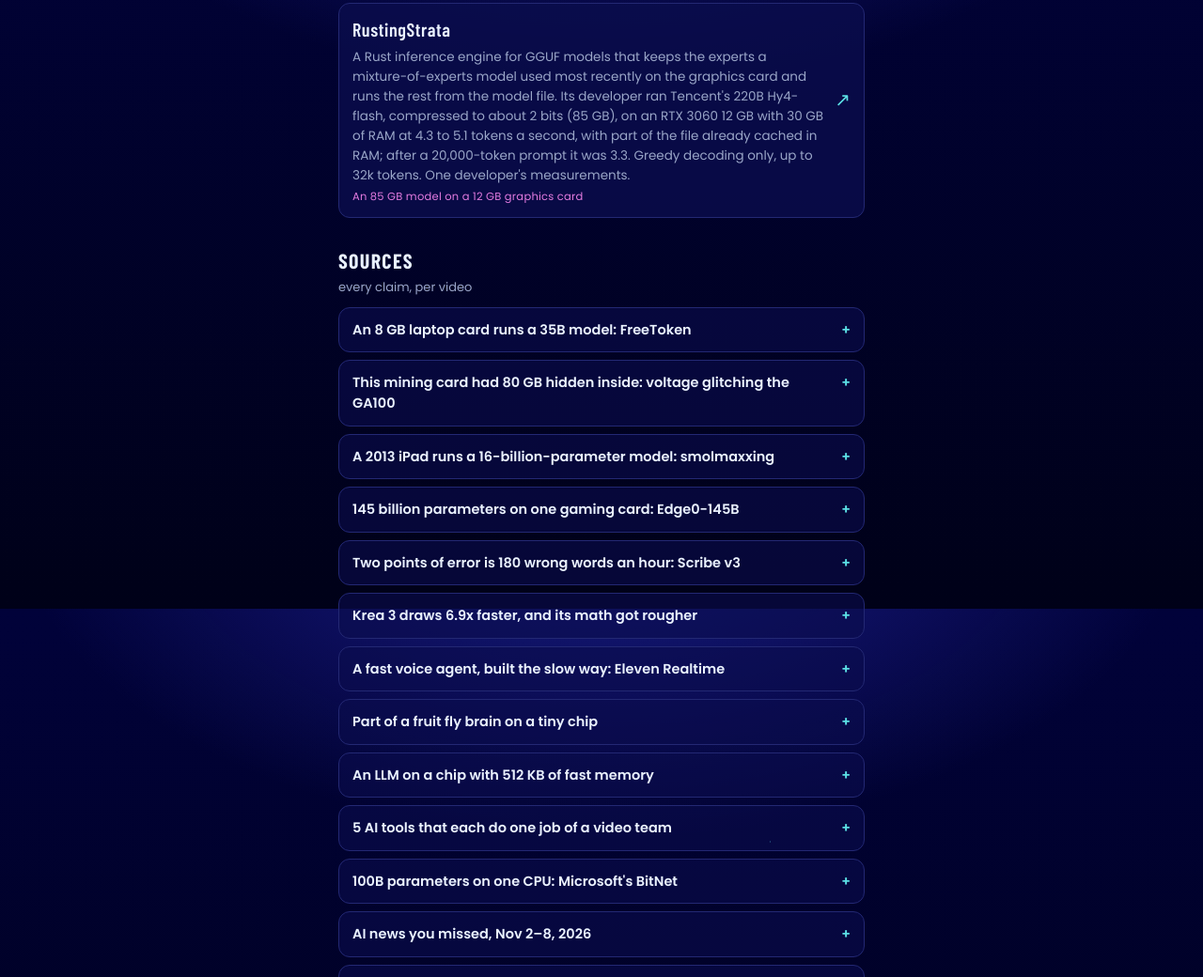
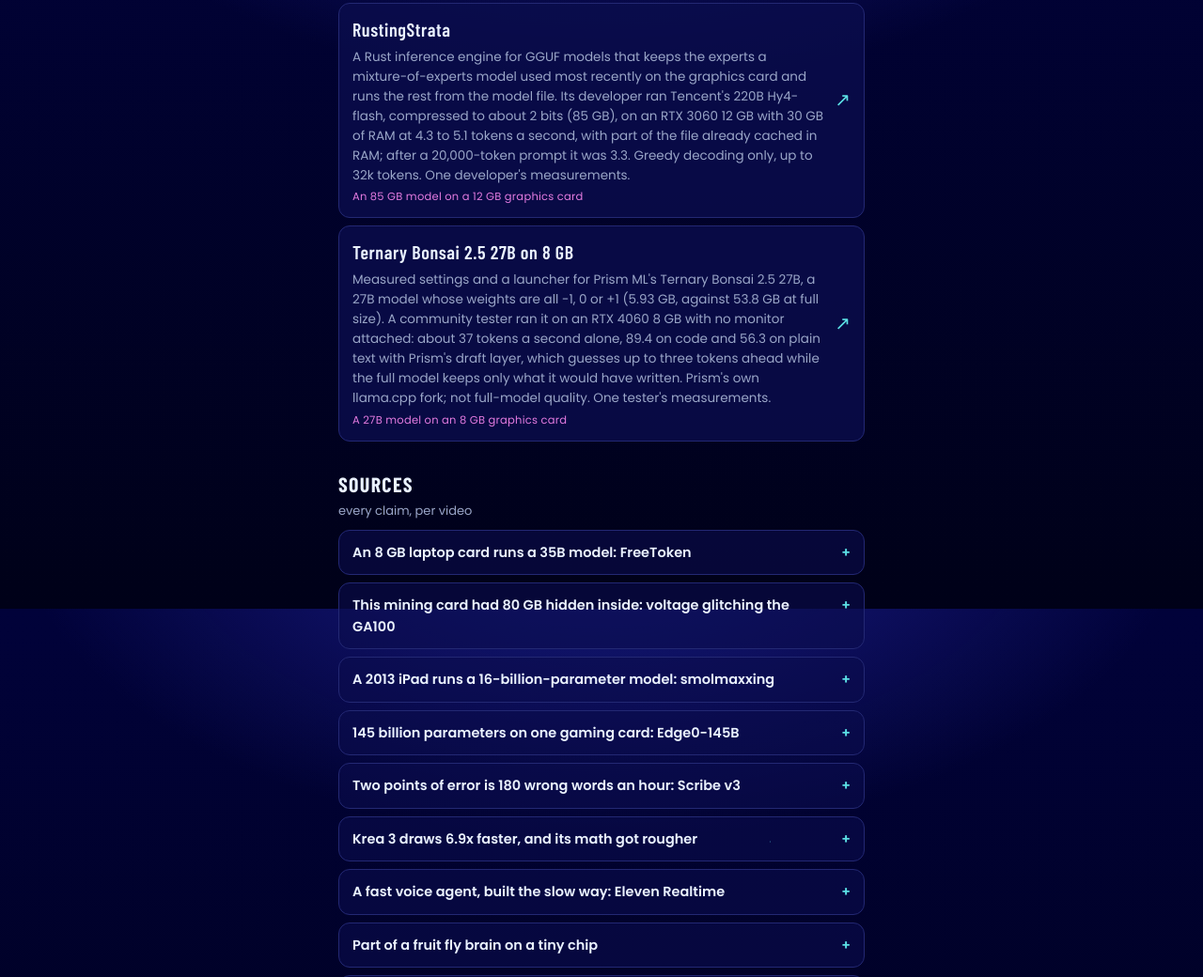
Before and after one commit to 90karatinsa/whileyousleptai, a plain HTML site: page index.html in a window 1280 px wide. Shown: the part 4152-5192 px from the top of the page at 94% size. Drawn offline with nearby package versions, Linux system fonts and the light colour scheme.

Commit message:
v20: Ternary Bonsai 2.5 27B on 8 GB

```diff
--- a/index.html
+++ b/index.html
@@ -143,6 +143,7 @@
       <li class="tool"><a href="https://github.com/ewhacc/tandem.cpp"><span class="name">tandem.cpp</span><span class="go" aria-hidden="true">↗</span><span class="what">An open-source llama.cpp patch set for mixture-of-experts models bigger than your GPU and your RAM: the most-used experts stay on the card, the rest come from RAM or the SSD. The developer ran the 763B DeepSeek-V4.1-Flash, heavily compressed, on a 16 GB graphics card with 64 GB of RAM at 9.4 tokens a second; the first token after a long prompt takes over a minute. One developer's measurements, one user at a time.</span><span class="from">A 763B model on a gaming PC</span></a></li>
       <li class="tool"><a href="https://github.com/dzaczek/phoneborg"><span class="name">PhoneBorg</span><span class="go" aria-hidden="true">↗</span><span class="what">An open-source (Apache-2.0) proof of concept that turns old Android phones into one llama.cpp cluster. Its "Big Brain" mode splits a model too large for any single phone across several phones, layer by layer. The developer ran a 30B mixture-of-experts model (13.8 GB) on two 12 GB phones at about 2.6 tokens a second; five phones were slower (1.7), because every token passes through the phones in sequence. One request at a time.</span><span class="from">Two phones run a model neither can hold</span></a></li>
       <li class="tool"><a href="https://github.com/RustingStudio/RustingStrata/blob/main/docs/MODELS.md#hy4-flash-iq2_siq2_xxs-85-gb"><span class="name">RustingStrata</span><span class="go" aria-hidden="true">↗</span><span class="what">A Rust inference engine for GGUF models that keeps the experts a mixture-of-experts model used most recently on the graphics card and runs the rest from the model file. Its developer ran Tencent's 220B Hy4-flash, compressed to about 2 bits (85 GB), on an RTX 3060 12 GB with 30 GB of RAM at 4.3 to 5.1 tokens a second, with part of the file already cached in RAM; after a 20,000-token prompt it was 3.3. Greedy decoding only, up to 32k tokens. One developer's measurements.</span><span class="from">An 85 GB model on a 12 GB graphics card</span></a></li>
+      <li class="tool"><a href="https://huggingface.co/drofn/Ternary-Bonsai-2.5-27B-8GB"><span class="name">Ternary Bonsai 2.5 27B on 8 GB</span><span class="go" aria-hidden="true">↗</span><span class="what">Measured settings and a launcher for Prism ML's Ternary Bonsai 2.5 27B, a 27B model whose weights are all -1, 0 or +1 (5.93 GB, against 53.8 GB at full size). A community tester ran it on an RTX 4060 8 GB with no monitor attached: about 37 tokens a second alone, 89.4 on code and 56.3 on plain text with Prism's draft layer, which guesses up to three tokens ahead while the full model keeps only what it would have written. Prism's own llama.cpp fork; not full-model quality. One tester's measurements.</span><span class="from">A 27B model on an 8 GB graphics card</span></a></li>
     </ul>
   </section>
 
```
